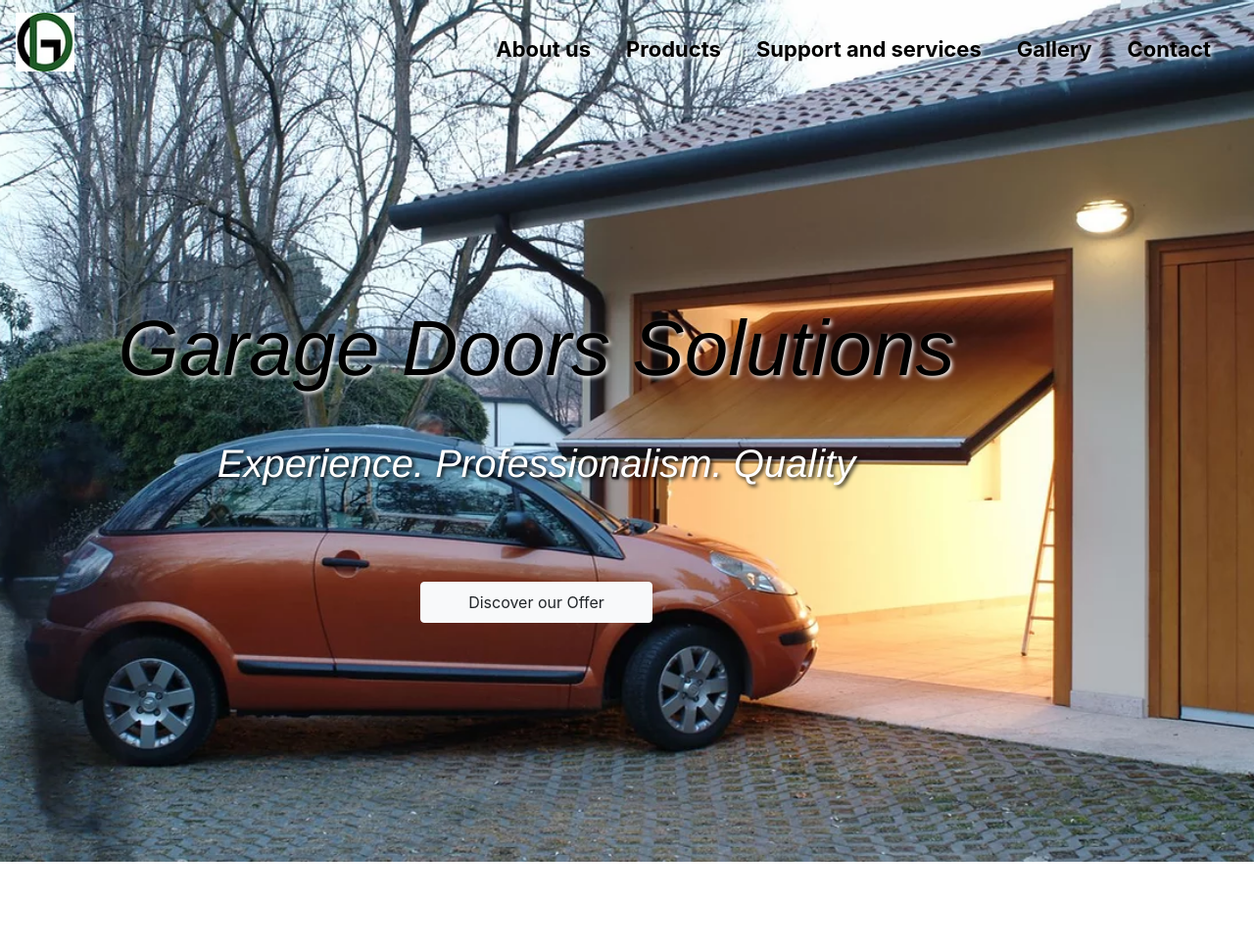
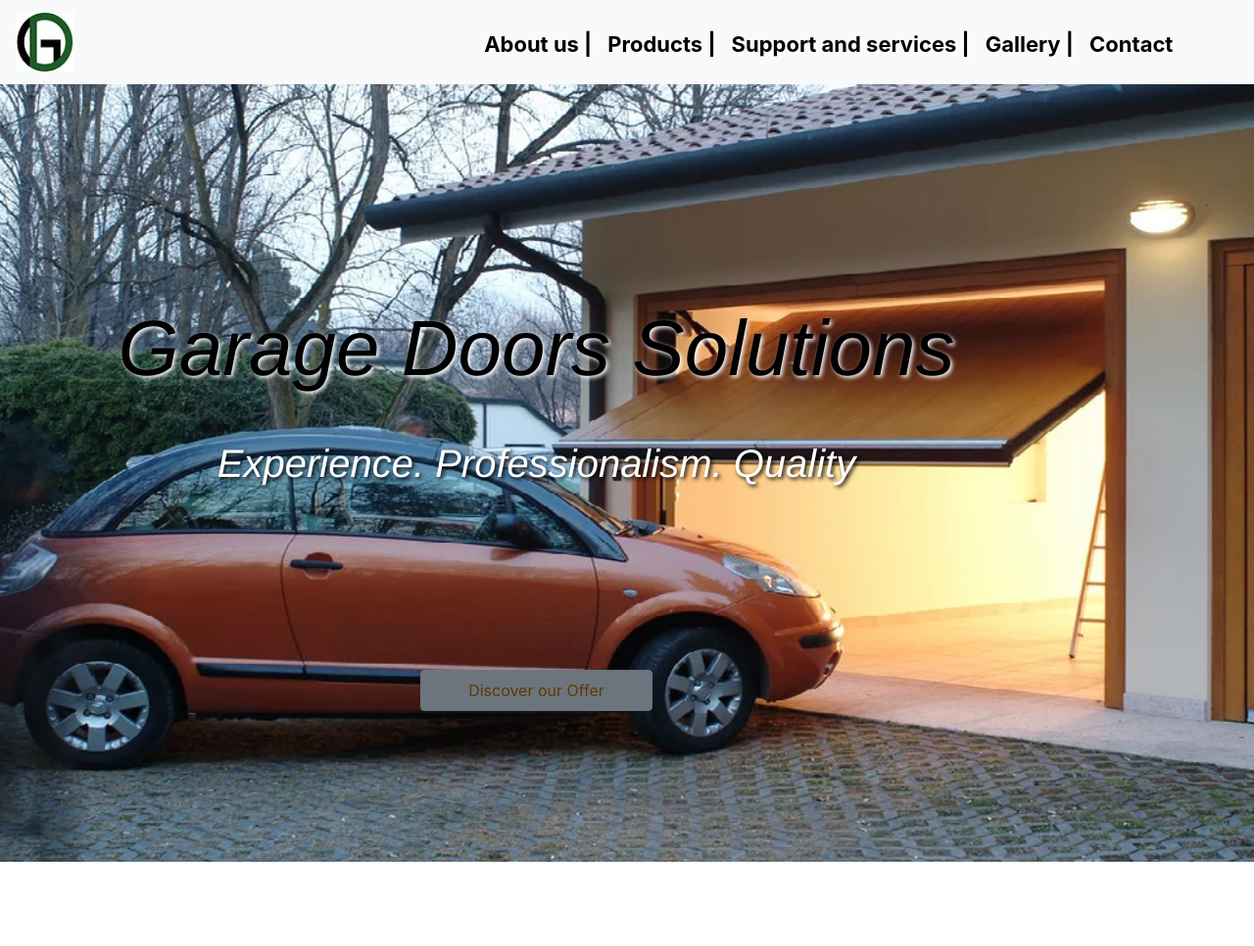
Before and after one commit to Tavilazar2020/Garage_Doors_Solutions, a PHP site: page / in a window 1280 px wide. Shown: the top 966 px of the page at 98% size. Run offline with PHP 8.4, Linux system fonts and the light colour scheme.

Commit message:
navbar done

```diff
--- a/css/style.css
+++ b/css/style.css
@@ -14,17 +14,22 @@
     background-position: center;
 }
 
-.navbar-light .navbar-nav .nav-link  {
+.navbar-light .navbar-nav .nav-link {
 
     color: rgb(0, 0, 0);
     font-size: 22px;
     font-weight: bold;
-    margin-right: 20px;
-    margin-top: 15px;
+
+    margin-top: 5px;
     text-shadow: 2px 2px 4px #ffffff;
+}
+
+.navbar-nav{
+
+    margin-right: 5%;
+
 
 }
-
 .row-header{
 
     margin-top: 20%;
@@ -37,8 +42,8 @@
     font-size: 500%;
     font-family: 'Franklin Gothic Medium', 'Arial Narrow', Arial, sans-serif;
     text-shadow: 2px 2px 4px #ffffff;
+}
 
-}
 
 .h6_header{
 
@@ -51,8 +56,9 @@
 
 }
 
-.btn, .btn-light{
+.btn, .btn-secondary{
 
-    margin-top: 10%;
+    margin-top: 20%;
+    color: rgb(92, 57, 1);
 
 }
--- a/index.html
+++ b/index.html
@@ -14,7 +14,7 @@
 <body>
     <header class="header">
         <div class="container-fluid p-0">
-            <nav class="navbar navbar-expand-lg navbar-light">
+            <nav class="navbar navbar-expand-lg navbar-light bg-light">
                 <a class="navbar-brand" href="#">
                     <img src="images\logo.webp" width="60" height="60" alt="" loading="lazy">
                 </a>
@@ -26,16 +26,16 @@
                     <div class="mr-auto"></div>
                     <ul class="navbar-nav">
                         <li class="nav-item">
-                            <a class="nav-link" href="#">About us <span class="sr-only">(current)</span></a>
+                            <a class="nav-link" href="#">About us |</a>
                         </li>
                         <li class="nav-item">
-                                <a class="nav-link" href="#">Products</a>
+                                <a class="nav-link" href="#">Products |</a>
                         </li>
                         <li class="nav-item">
-                            <a class="nav-link" href="#">Support and services</a>
+                            <a class="nav-link" href="#">Support and services |</a>
                         </li>
                         <li class="nav-item">
-                            <a class="nav-link" href="#">Gallery</a>
+                            <a class="nav-link" href="#">Gallery |</a>
                         </li>
                         <li class="nav-item">
                             <a class="nav-link" href="#">Contact</a>
@@ -49,7 +49,7 @@
                 <div class="col-md-10 col-sm-12">
                     <h1 class="h1_header">Garage Doors Solutions</h1>
                     <h6 class="h6_header">Experience. Professionalism. Quality</h6>
-                    <button class="btn btn-light px-5 py-2">Discover our Offer</button>
+                    <button class="btn btn-secondary px-5 py-2">Discover our Offer</button>
             </div>
         </div>
     </header>
```
Also changed, not shown: Capture1.PNG (added), images/Home_image.png.
